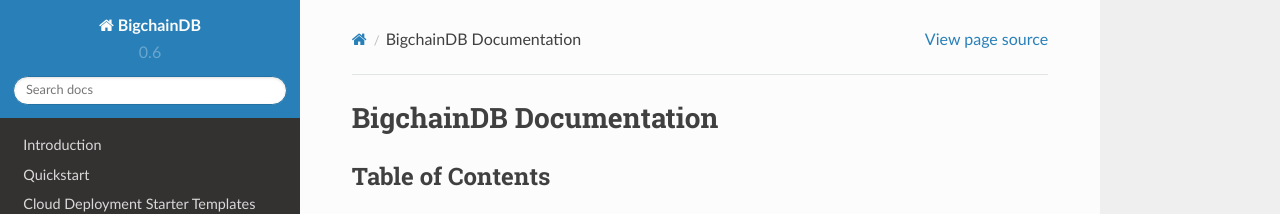
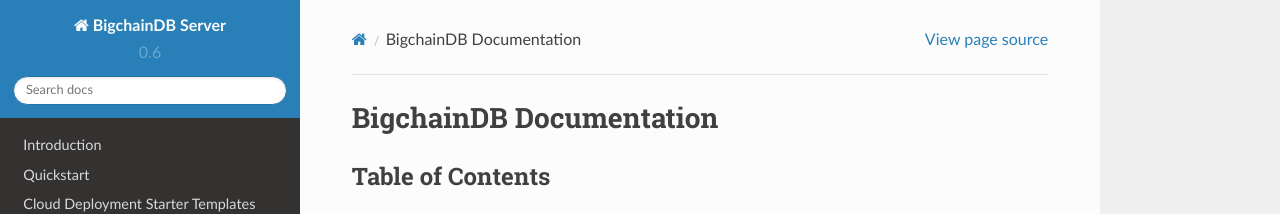
Before and after one commit to bigchaindb/bigchaindb, a Sphinx documentation site: the page built from docs/source/index.rst, in a window 1280 px wide. Shown: the top 214 px of the page. Built offline with Sphinx 7.4.7 and the Read the Docs theme 2.0.0, drawn with Linux system fonts in a browser that asks for light colours.

Commit message:
Changed 'BigchainDB' to 'BigchainDB Server' in conf.py

```diff
--- a/docs/source/conf.py
+++ b/docs/source/conf.py
@@ -66,7 +66,7 @@
 master_doc = 'index'
 
 # General information about the project.
-project = 'BigchainDB'
+project = 'BigchainDB Server'
 copyright = '2016'
 author = 'BigchainDB Contributors'
 
@@ -246,7 +246,7 @@
 # (source start file, target name, title,
 #  author, documentclass [howto, manual, or own class]).
 latex_documents = [
-    (master_doc, 'bigchaindb.tex', 'BigchainDB Documentation',
+    (master_doc, 'bigchaindb.tex', 'BigchainDB Server Documentation',
      author, 'manual'),
 ]
 
@@ -276,7 +276,7 @@
 # One entry per manual page. List of tuples
 # (source start file, name, description, authors, manual section).
 man_pages = [
-    (master_doc, 'bigchaindb', 'BigchainDB Documentation',
+    (master_doc, 'bigchaindb', 'BigchainDB Server Documentation',
      [author], 1)
 ]
 
@@ -290,7 +290,7 @@
 # (source start file, target name, title, author,
 #  dir menu entry, description, category)
 texinfo_documents = [
-    (master_doc, 'bigchaindb', 'BigchainDB Documentation',
+    (master_doc, 'bigchaindb', 'BigchainDB Server Documentation',
      author, 'bigchaindb', 'A scalable blockchain database.',
      'Miscellaneous'),
 ]
```
